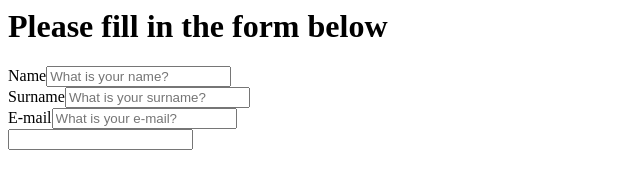
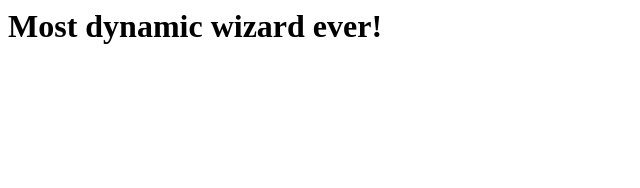
Before and after one commit to rawskys/dynamic-wizard, a plain HTML site: page index.html in a window 1280 px wide. Shown: the whole page, without its empty margins (0-640 px from the left). Drawn offline with nearby package versions, Linux system fonts and the light colour scheme.

Commit message:
start refactoring for single responsibility

```diff
--- a/index.html
+++ b/index.html
@@ -1,11 +1,11 @@
-<html ng-app="myApp">
+<html ng-app="dynamicWizard">
 	<head>
 		<meta charset="UTF-8">
 		<title>Angular</title>
-		<script src="https://ajax.googleapis.com/ajax/libs/angularjs/1.4.8/angular.js"></script>
+		<script src="angular.js"></script>
 		<script src="myApp.js"></script>
 	</head>
 	<body>
-		<dynamic-form />
+		<dynamic-wizard />
 	</body>
 </html>
--- a/myApp.js
+++ b/myApp.js
@@ -1,6 +1,6 @@
-var myApp = angular.module('myApp', [])
+var dynamicWizard = angular.module('dynamicWizard', [])
 
-myApp.service('configurationService' , function($http) {
+dynamicWizard.service('configurationService' , function($http) {
 	return {
 		fetch: function() {
 			return $http.get('data.json')
@@ -11,14 +11,24 @@ myApp.service('configurationService' , function($http) {
 	}
 })
 
-myApp.directive('dynamicForm', function($compile) {
+dynamicWizard.controller('wizard', ['configurationService', function(configurationService) {
+	this.title = 'Most dynamic wizard ever!'
+	var wizard = this
+	configurationService.fetch().then(function(configuration) {
+		wizard.title = configuration.homePage.title
+	})
+}])
+
+dynamicWizard.directive('dynamicWizard', function($compile) {
 	return {
-		controller: ['$scope', 'configurationService', function($scope, configurationService) {
-			configurationService.fetch().then(function(configuration) {
-				$scope.configuration = configuration
-			})
-		}],
-		link: function (scope, element) {
+		controller: 'wizard',
+		compileNowhere: function () {
+		},
+		link: function (scope, element, attributes, controller) {
+			alert(element.toString())
+			element.addClass('aaa')
+			element.append('fff')
+			var wizard = angular.element('<h1>' + controller.title + '</h1>')
 			var template = '<h1>{{configuration.homePage.title}}</h1>' +
 				'<div ng-repeat="input in configuration.homePage.mainForm">' +
 				'<label>{{input.label}}</label>' +
@@ -26,8 +36,8 @@ myApp.directive('dynamicForm', function($compile) {
 				'placeholder="{{input.placeholder}}" ' +
 				'type="{{input.type}}" />' +
 				'</div>'
-			element.replaceWith($compile(template)(scope))
+			element.replaceWith(wizard)
 		},
-		template: '<b>To be replaced...</b>'
+		template: '<b>Title from scope:</b> {{title}}'
 	}
 })
```
